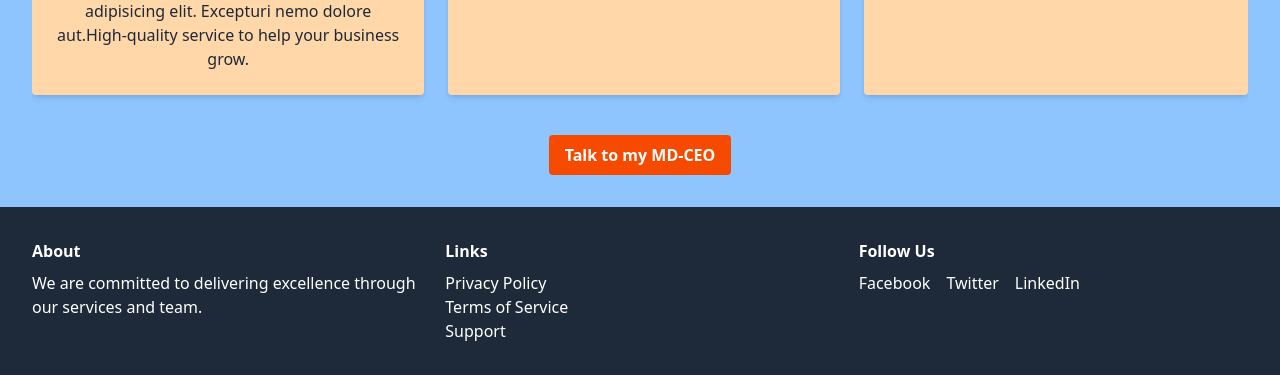
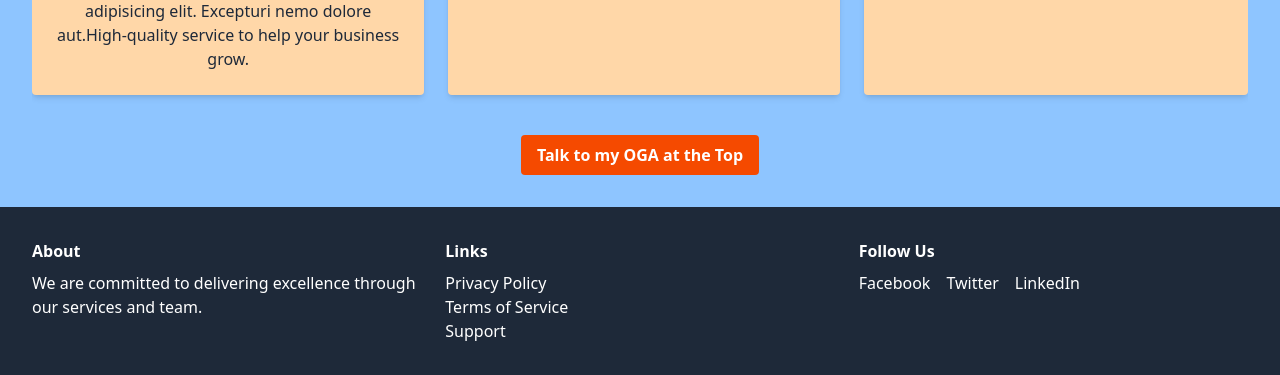
Before and after one commit to opeyemitechpro/tailwind-demo, a website: page index.html in a window 1280 px wide. Shown: the part 2119-2494 px from the top of the page. Drawn offline with Linux system fonts and the light colour scheme.

Commit message:
upload tailwind webpage

```diff
--- a/index.html
+++ b/index.html
@@ -109,7 +109,7 @@
       </div>
     </div>
     <div class="flex justify-center mt-6">
-        <button class="bg-orange-600 text-white font-bold px-4 py-2 rounded hover:bg-white hover:text-orange-500">Talk to my MD-CEO</button>
+        <button class="bg-orange-600 text-white font-bold px-4 py-2 rounded hover:bg-white hover:text-orange-500">Talk to my OGA at the Top</button>
         </div>
 </div>
 
```
